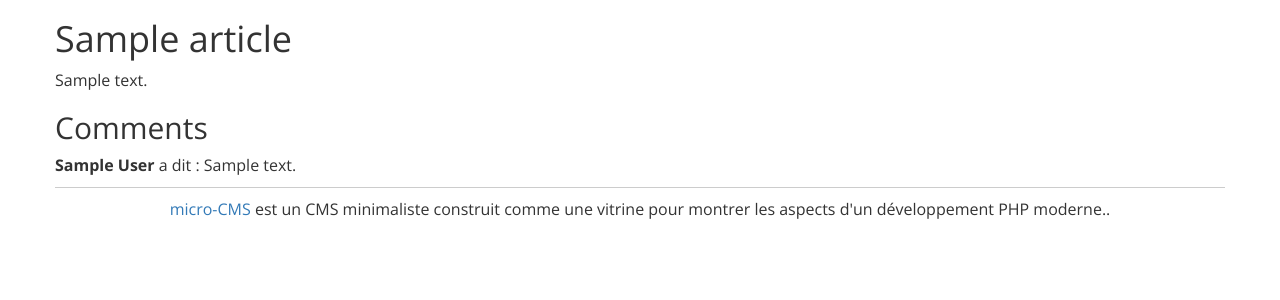
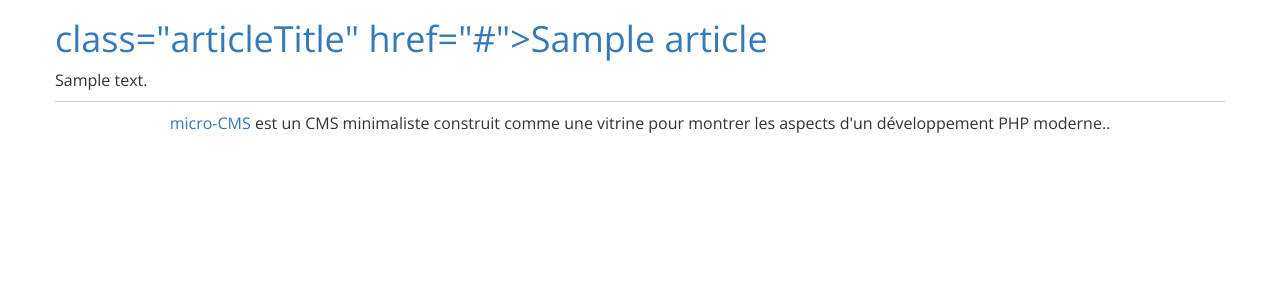
Before and after one commit to ChristopheMalo/Architecture-PHP-pro, a PHP site: template views/index.html.twig in a window 1280 px wide. Shown: the part 51-351 px from the top of the page. Run offline with PHP 8.4, Linux system fonts and the light colour scheme; the template is opened without the code that fills it: most values are stand-ins (such as "Sample title", 1, 10 or a date in 2020); some libraries are stand-ins or nearby versions.

Commit message:
feat: coder view heritage index

```diff
--- a/views/index.html.twig
+++ b/views/index.html.twig
@@ -24,17 +24,13 @@
 #}
 {% extends "layout.html.twig" %}
 
-{% block title %}{{ article.title }}{% endblock %}
+{% block title %}Page d'accueil{% endblock %}
 
 {% block content %}
+{% for article in articles %}
 <article>
-    <h1>{{ article.title }}</h1>
+    <h1><a> class="articleTitle" href="{{ path('article', {'id': article.id}) }}">{{ article.title }}</a></h1>
     <p>{{ article.content }}</p>
-    <h2>Comments</h2>
-    {% for comment in comments %}
-        <p><strong>{{ comment.author }}</strong> a dit : {{ comment.content }}</p>
-    {% else %}
-        <p>Pas encore de commentaire</p>
-    {% endfor %}
 </article>
+{% endfor %}
 {% endblock %}
```
